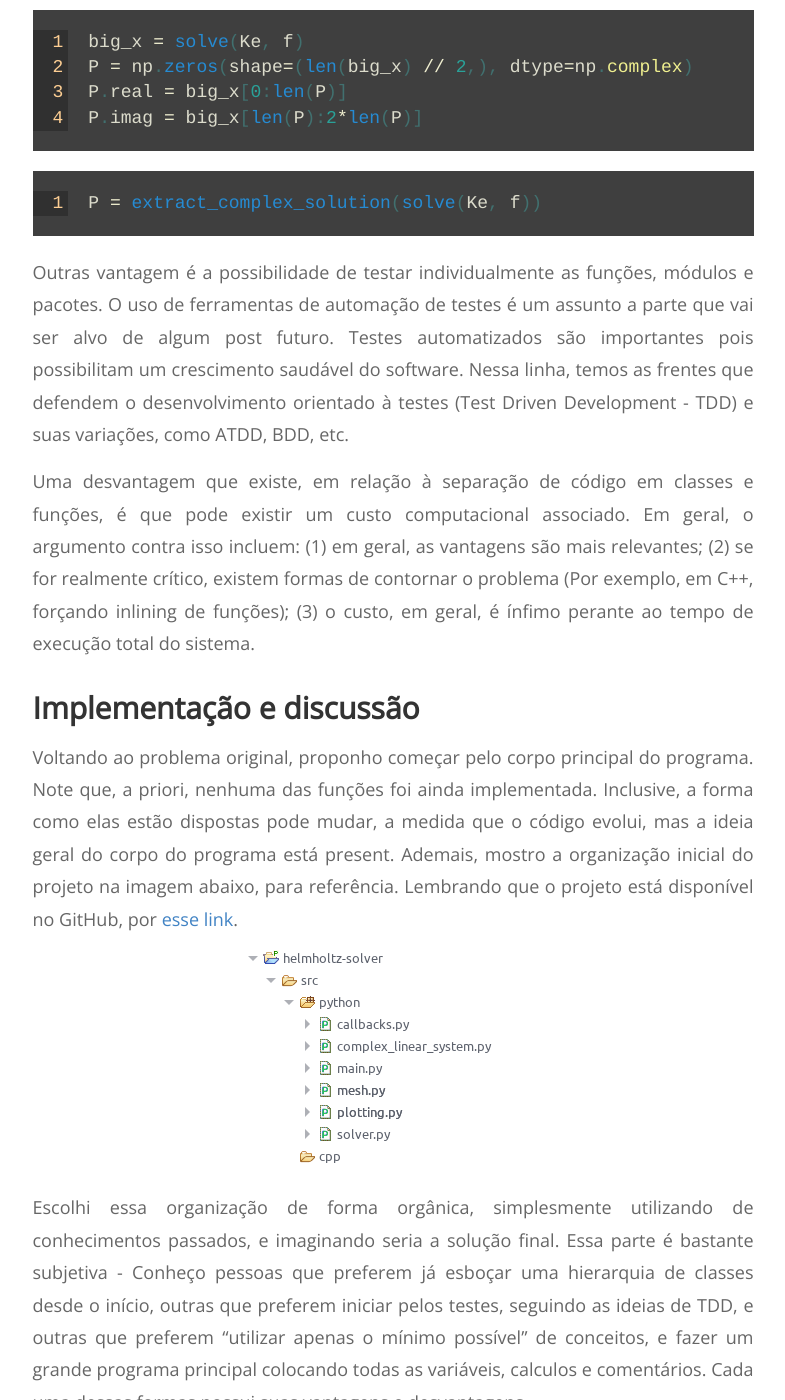
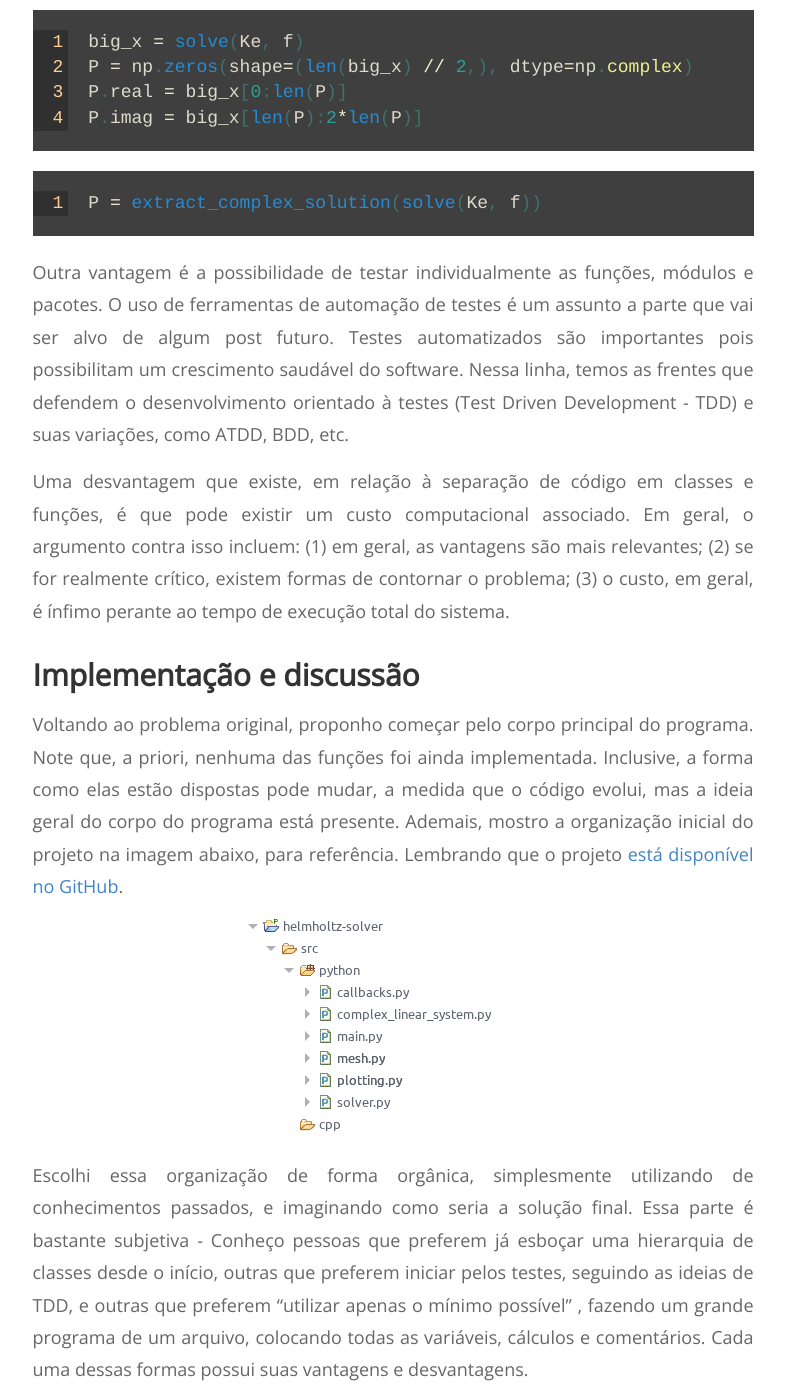
Before and after one commit to tarcisiofischer/tarcisiofischer.github.io, a Jekyll site: the page built from _posts/2020-05-04-projeto-helmholtz.md, in a window 1280 px wide and 1400 px high, scrolled down 2458 px. Shown: the whole window, without its empty margins (247-1032 px from the left). Built offline with Jekyll 4.4.1, drawn with Linux system fonts in a browser that asks for light colours; some of the changed text lies outside the part shown.

Commit message:
Finish post 2020-05-04

```diff
--- a/_posts/2020-05-04-modularizacao-de-codigo.md
+++ b/_posts/2020-05-04-projeto-helmholtz.md
@@ -67,7 +67,7 @@
 P = extract_complex_solution(solve(Ke, f))
 {% endhighlight %}
 
-Outras vantagem é a possibilidade de testar individualmente as funções,
+Outra vantagem é a possibilidade de testar individualmente as funções,
 módulos e pacotes. O uso de ferramentas de automação de testes é um assunto a
 parte que vai ser alvo de algum post futuro. Testes automatizados
 são importantes pois possibilitam um crescimento saudável do software. Nessa
@@ -78,7 +78,7 @@
 funções, é que pode existir um custo computacional associado. Em geral, o
 argumento contra isso incluem: (1) em geral, as vantagens são mais relevantes;
 (2) se for realmente crítico, existem formas de contornar
-o problema (Por exemplo, em C++, forçando inlining de funções); (3) o custo,
+o problema; (3) o custo,
 em geral, é ínfimo perante ao tempo de execução total do sistema.
 
 
@@ -87,35 +87,29 @@
 Voltando ao problema original, proponho começar pelo corpo principal do programa.
 Note que, a priori, nenhuma das funções foi ainda implementada. Inclusive,
 a forma como elas estão dispostas pode mudar, a medida que o código evolui,
-mas a ideia geral do corpo do programa está present.
+mas a ideia geral do corpo do programa está presente.
 Ademais, mostro a organização inicial do projeto na imagem abaixo, para
-referência. Lembrando que o projeto está disponível no
-GitHub, por [esse link](https://github.com/tarcisiofischer/helmholtz-solver).
+referência. Lembrando que o projeto
+[está disponível no GitHub](https://github.com/tarcisiofischer/helmholtz-solver).
 
 {:refdef: style="text-align: center;"}
 ![](/images/2020-05-04/img003.png)
 {: refdef}
 
 Escolhi essa organização de forma orgânica, simplesmente utilizando
-de conhecimentos passados, e imaginando seria a solução final. Essa parte é
+de conhecimentos passados, e imaginando como seria a solução final. Essa parte é
 bastante subjetiva - Conheço pessoas que preferem já esboçar uma hierarquia
 de classes desde o início, outras que preferem iniciar pelos testes, seguindo
-as ideias de TDD, e outras que preferem "utilizar apenas o mínimo possível" de
-conceitos, e fazer um grande programa principal colocando todas as variáveis,
-calculos e comentários. Cada uma dessas formas possui suas vantagens e
+as ideias de TDD, e outras que preferem "utilizar apenas o mínimo possível"
+, fazendo um grande programa de um arquivo, colocando todas as variáveis,
+cálculos e comentários. Cada uma dessas formas possui suas vantagens e
 desvantagens.
 
-Na verdade, não é raro eu iniciar um projeto com essa última,
-fazendo um grande script, quando eu tenho pouca ou nenhuma noção de como o
+Na verdade, não é raro eu iniciar um projeto com essa última abordagem,
+fazendo um grande arquivo, quando eu tenho pouca ou nenhuma noção de como o
 sistema vai ficar. Primeiro escrevo o programa inteiro e, a medida que vou
-reconhecendo módulos, extraio para uma função, que eventualmente migra para
-um módulo, e assim vai...
-
-A ideia agora é popular aos poucos os módulos e funções. Ainda não existem pacotes
-no projeto (E talvez nem tenha). Isso é um ponto importante: Não é só por que
-algo existe que deve sempre ser utilizado. Esse projeto ainda está
-em um nível demasiado simples, para existir a necessidade de adicionar pacotes,
-classes, etc. Essas coisas vêm com a evolução gradual do software.
+reconhecendo padrões, extraio funções, que eventualmente migram para
+módulos, e assim vai...
 
 **main.py**
 {% highlight python linenos %}
@@ -164,10 +158,16 @@
     return None
 {% endhighlight %}
 
+A ideia agora é popular aos poucos os módulos e funções. Ainda não existem pacotes
+no projeto (E talvez nem tenha). Isso é um ponto importante: Não é só por que
+algo existe que deve sempre ser utilizado. Esse projeto ainda está
+em um nível demasiado simples, para existir a necessidade de adicionar pacotes,
+classes, etc. Essas coisas vêm com a evolução gradual do software.
+
 Por hora, esse código é uma forma bastante complexa de fazer nada. Por mais que
 isso seja verdade, é interessante notar a quantidade de conceito e carga teórica
 que já existe ali. É um trabalho de introduzir conceitos e intenções.
-Mesmo o código não fazendo nada, é (ou deveria ser) compreensível entender o que
+Mesmo o código não fazendo nada, é (ou deveria ser) compreensível o que
 ele se propõe a fazer. Obviamente, essa não é uma característica intrínseca da
 linguagem Python. Inclusive, em C++, por exemplo, esse código não seria muito
 diferente. Deixo a função main traduzida abaixo, apenas para fomentar essa
@@ -189,4 +189,7 @@
 }
 {% endhighlight %}
 
+Vou parando por aqui, e deixo a implementação própriamente dita como assunto
+para as próximas semanas. Agradeço ao Tarcísio Crocomo pelas sugestões.
+
 Até a próxima!
```
